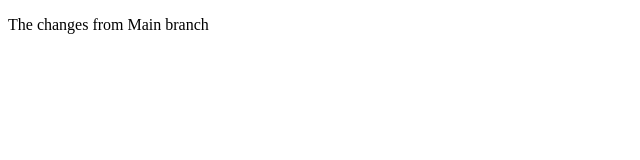
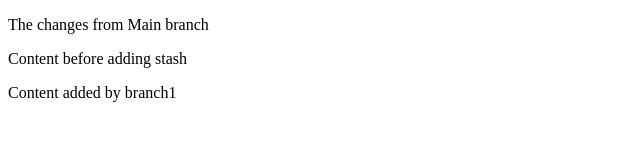
Before and after one commit to poovarasansivan/GitHub, a plain HTML site: page Task-6/Index.html in a window 1280 px wide. Shown: the whole page, without its empty margins (0-640 px from the left). Drawn offline with Linux system fonts and the light colour scheme.

Commit message:
Sample file to perform the git shash

```diff
--- a/Task-6/Index.html
+++ b/Task-6/Index.html
@@ -9,6 +9,8 @@
 
 <body>
     <p>The changes from Main branch</p>
+    <p>Content before adding stash</p>
+    <p>Content added by branch1</p>
 </body>
 
 </html>
```
